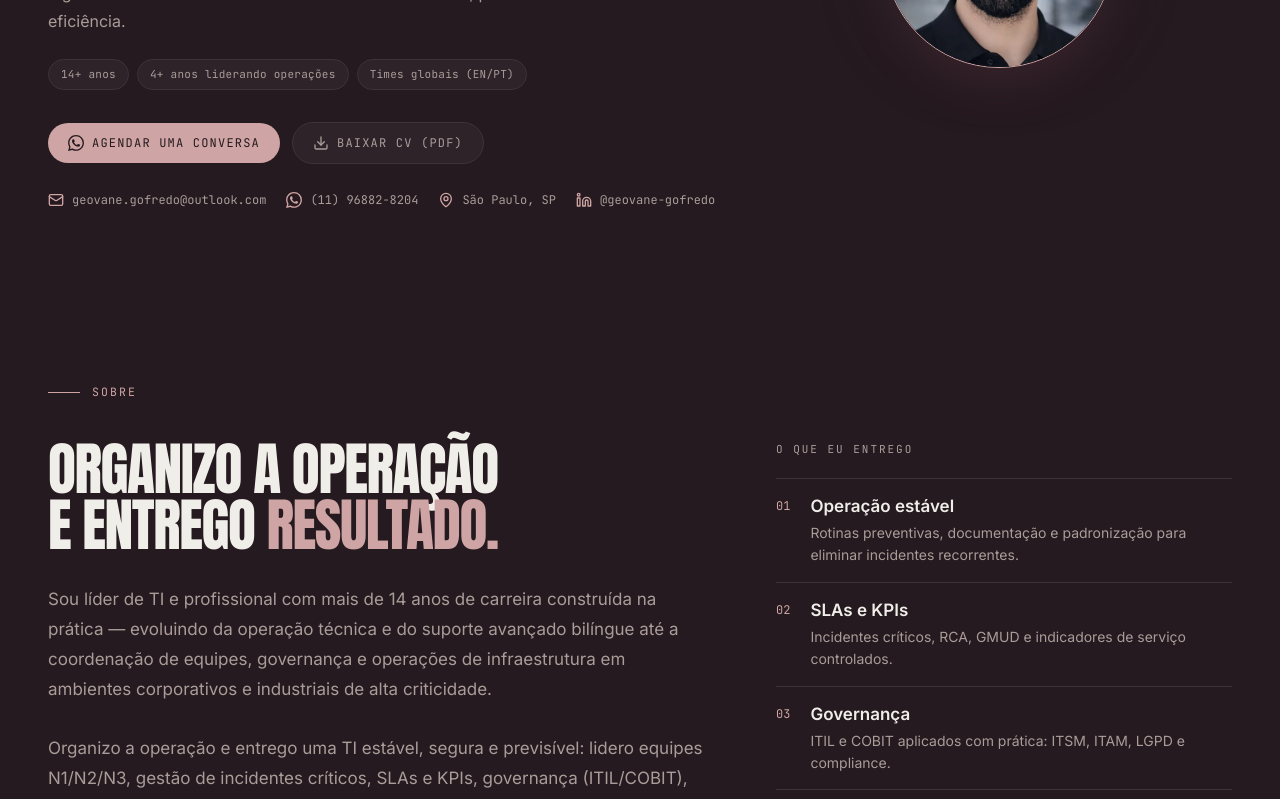
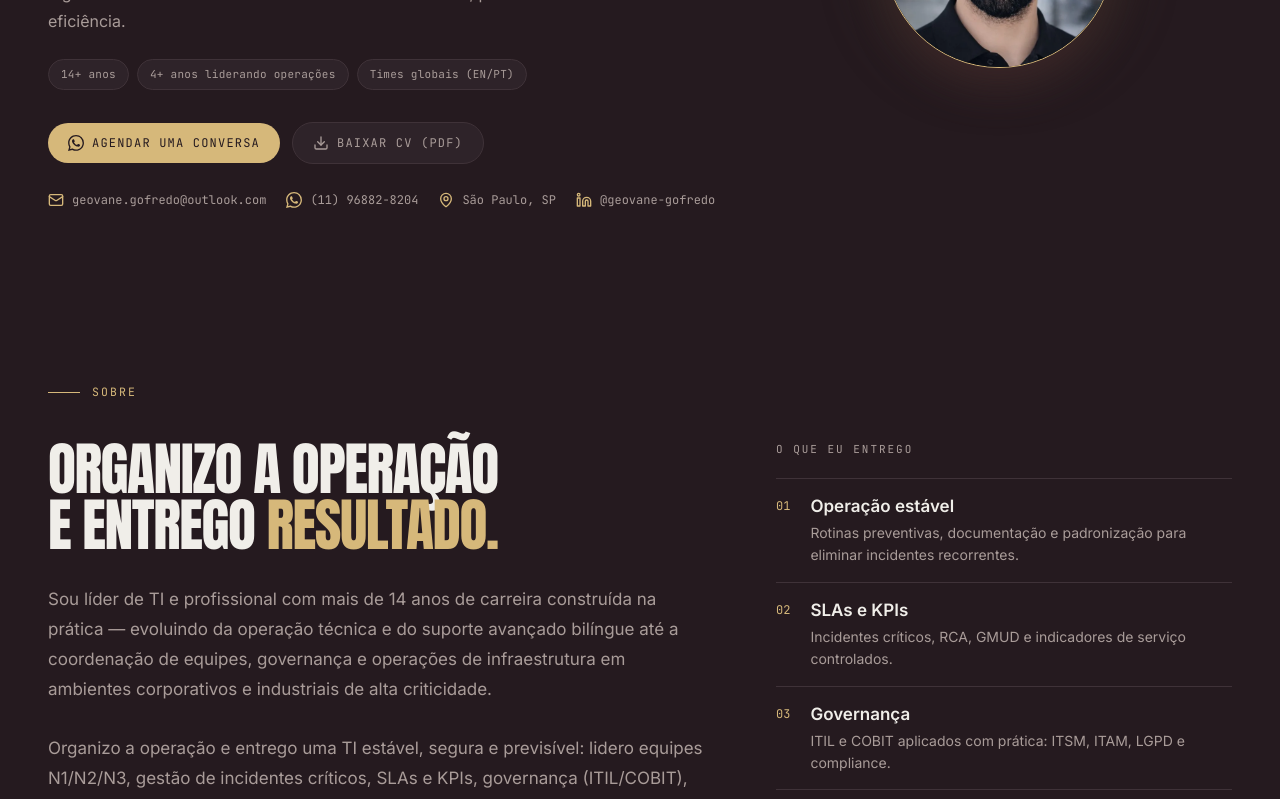
Before and after one commit to GeovaneYu/portfolio, a React (Vite) app: page / in a window 1280 px wide. Shown: the part 460-1259 px from the top of the page. Built offline with nearby package versions, Linux system fonts and the light colour scheme; the HTML template or start-up script is replaced by a standard one.

Commit message:
Troca acento do dark mode para champagne gold

```diff
--- a/src/components/sections/ProjectsSection.tsx
+++ b/src/components/sections/ProjectsSection.tsx
@@ -39,7 +39,7 @@ export default function ProjectsSection() {
             transition={{ duration: 0.5, delay: index * 0.05 }}
             className="glass-card rounded-xl p-6 flex flex-col"
           >
-            <span className="font-display text-5xl leading-none text-accent/70" aria-hidden="true">
+            <span className="font-display text-5xl leading-none text-accent" aria-hidden="true">
               {project.num}
             </span>
             <h3 className="mt-5 text-[17px] md:text-[18px] font-semibold leading-snug text-foreground">
--- a/src/index.css
+++ b/src/index.css
@@ -88,15 +88,15 @@ html.dark {
   --color-secondary-foreground: #F0EEE9;
   --color-input: #3F3238;
 
-  --color-accent: #CFA4A4;
+  --color-accent: #D6B87A;
   --color-accent-foreground: #251A1F;
-  --color-accent-dim: #A8767B;
-  --color-accent-pastel: #33282E;
-  --color-accent-soft: #2B2228;
+  --color-accent-dim: #B99A5D;
+  --color-accent-pastel: #3B3026;
+  --color-accent-soft: #332A24;
 
-  --color-primary: #CFA4A4;
+  --color-primary: #D6B87A;
   --color-primary-foreground: #251A1F;
-  --color-ring: #CFA4A4;
+  --color-ring: #D6B87A;
 
   --glass-bg: #2E2329;
   --glass-border: #3F3238;
@@ -134,13 +134,13 @@ html.dark {
   }
   html.dark body {
     background-image:
-      radial-gradient(ellipse 70% 45% at 12% -4%, rgba(207, 164, 164, 0.14), transparent 65%),
+      radial-gradient(ellipse 70% 45% at 12% -4%, rgba(214, 184, 122, 0.14), transparent 65%),
       radial-gradient(ellipse 45% 32% at 96% 4%, rgba(192, 162, 104, 0.07), transparent 65%);
     background-size: 100% 100%, 100% 100%;
     background-attachment: fixed, fixed;
   }
   ::selection { background-color: rgba(78, 36, 49, 0.26); color: #F0EEE9; }
-  html.dark ::selection { background-color: rgba(207, 164, 164, 0.32); color: #251A1F; }
+  html.dark ::selection { background-color: rgba(214, 184, 122, 0.32); color: #251A1F; }
   ::-webkit-scrollbar { width: 8px; height: 8px; }
   ::-webkit-scrollbar-track { background: transparent; }
   ::-webkit-scrollbar-thumb { background: #B8B4AC; border-radius: 4px; border: 2px solid transparent; background-clip: content-box; }
@@ -176,7 +176,7 @@ html.dark {
     color: transparent;
   }
   html.dark .text-accent-gradient {
-    background-image: linear-gradient(108deg, #D6B87A 0%, #CFA4A4 50%, #8A6567 100%);
+    background-image: linear-gradient(108deg, #E8D3A2 0%, #D6B87A 55%, #B99A5D 100%);
   }
   .glass-card {
     background-color: var(--glass-bg);
```
